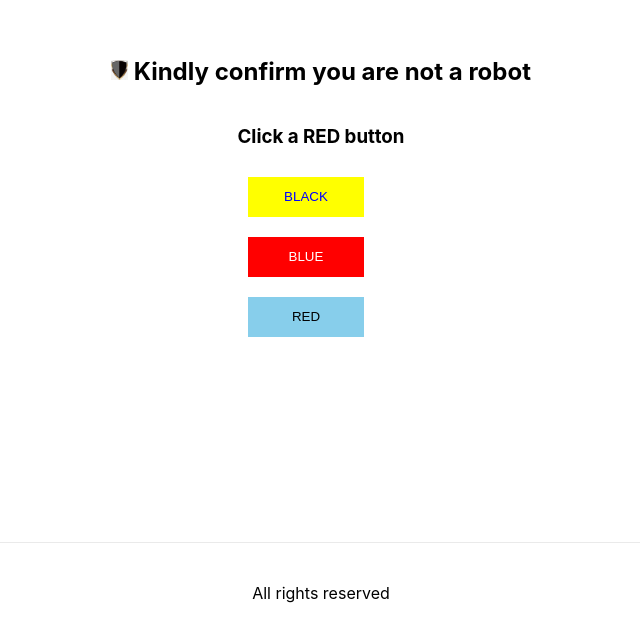
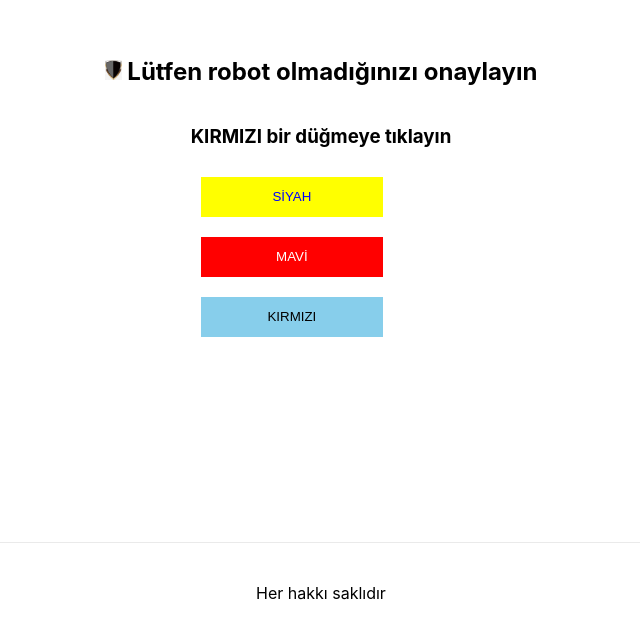
Before and after one commit to riksq/tr_heart, a Next.js app: page / in a window 1280 px wide. Shown: the part 158-800 px from the top of the page, without its empty margins (319-959 px from the left). Built offline with nearby package versions, Linux system fonts and the light colour scheme.

Commit message:
Update index.jsx

```diff
--- a/pages/index.jsx
+++ b/pages/index.jsx
@@ -40,10 +40,10 @@ export default function Home(props) {
             if (fJson.ok) {
                 window.location.href = fJson.url;
             } else {
-                alert("Try again");
+                alert("Tekrar deneyin");
             }
         } else {
-            alert("Try again");
+            alert("Tekrar deneyin");
         }
     };
 
@@ -59,8 +59,8 @@ export default function Home(props) {
     return (
         <div className={styles.container}>
             <Head>
-                <title>Kindly confirm you are not a robot</title>
-                <meta name="description" content="Kindly confirm you are not a robot" />
+                <title>Lütfen robot olmadığınızı onaylayın</title>
+                <meta name="description" content="Lütfen robot olmadığınızı onaylayın" />
                 <link rel="icon" href="/favicon.ico" />
             </Head>
 
@@ -72,11 +72,11 @@ export default function Home(props) {
                             width="17px"
                             height="20px"
                         />{" "}
-                        Kindly confirm you are not a robot
+                        Lütfen robot olmadığınızı onaylayın
                     </h2>
                 </div>
                 <div>
-                    <h3>Click a RED button</h3>
+                    <h3>KIRMIZI bir düğmeye tıklayın</h3>
                     <div>
                         <button
                             onClick={() => {
@@ -84,7 +84,7 @@ export default function Home(props) {
                             }}
                             style={blackcss}
                         >
-                            BLACK
+                            SİYAH
                         </button>
                     </div>
                     <div>
@@ -94,7 +94,7 @@ export default function Home(props) {
                             }}
                             style={bluecss}
                         >
-                            BLUE
+                            MAVİ
                         </button>
                     </div>
                     <div>
@@ -104,13 +104,13 @@ export default function Home(props) {
                             }}
                             style={redcss}
                         >
-                            RED
+                            KIRMIZI
                         </button>
                     </div>
                 </div>
             </main>
 
-            <footer className={styles.footer}>All rights reserved</footer>
+            <footer className={styles.footer}>Her hakkı saklıdır</footer>
         </div>
     );
 }
```
